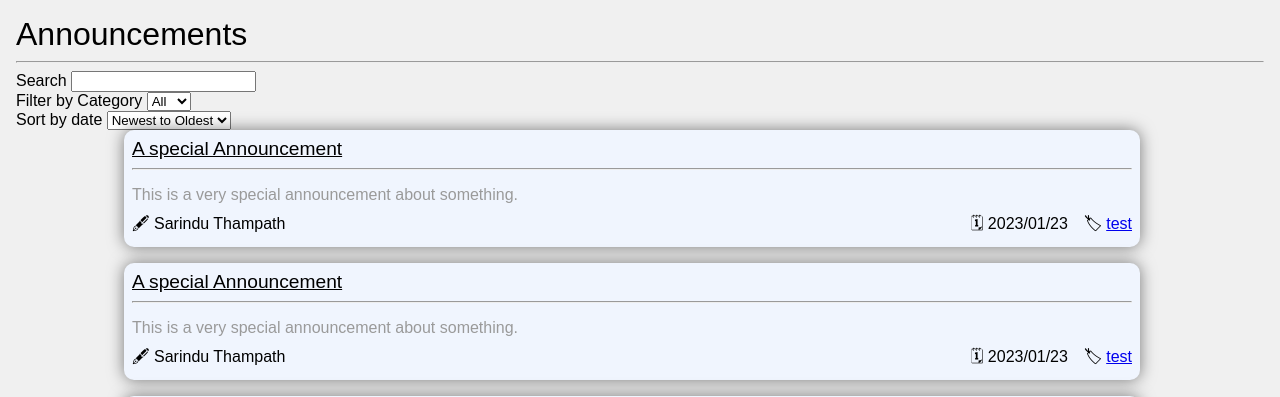
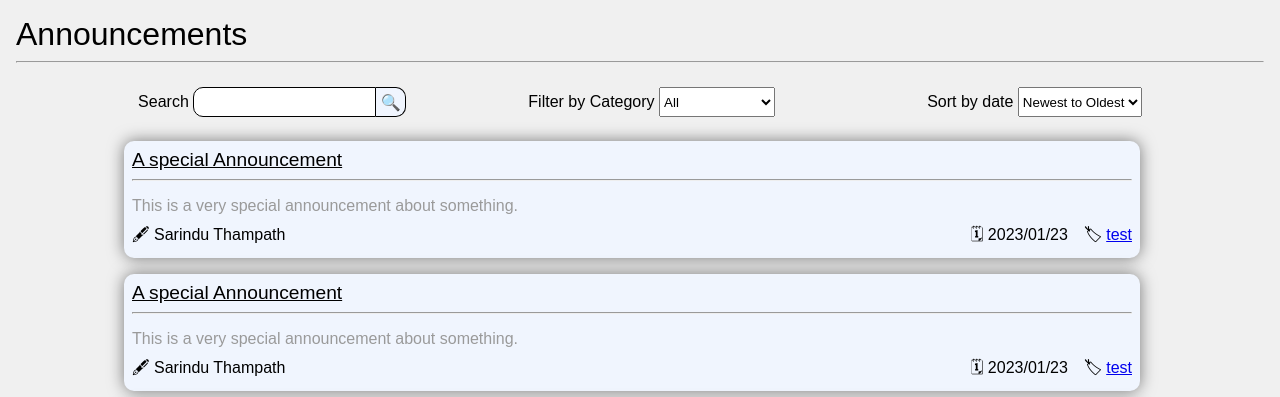
Before and after one commit to Pubudu-Anuradha/ChilawSabha, a PHP site: page /ChilawSabha/Posts in a window 1280 px wide. Shown: the part 190-587 px from the top of the page. Run offline with PHP 8.4, Linux system fonts and the light colour scheme.

Commit message:
Added styling to filters

```diff
--- a/app/views/Posts/index.php
+++ b/app/views/Posts/index.php
@@ -23,44 +23,43 @@ $posts = [
     $post,$post,
     $post,$post,
     $post,$post,
-]
+];
 ?>
 <div class="cat-title">
     Announcements
 </div>
 <hr />
 <div class="filters">
-    <form action="<?=URLROOT . '/Posts'?>" method="get">
+    <form action="<?=URLROOT . '/Posts'?>" method="get" id="filterform">
         <div class="filter">
             <label for="search">
                 Search
             </label>
-            <input type="search" name="search" id="search">
+            <input class="search" type="search" name="search" id="search" value="<?= isset($_GET['search'])?$_GET['search']:''?>">
+            <span onclick="send()"></span>
         </div>
         <div class="filter">
             <label for="category">
                 Filter by Category
             </label>
-            <select name="category" id="category">
-                <option value="All">
-                    All
-                </option>
-                <option value="test">
-                    test
-                </option>
+            <select onchange="send()" name="category" id="category">
+                <?php foreach (['All'=>'All','test1'=>'Test Category 1','test2'=> 'Test Cat 2'] as $cat_v=>$cat_d):?>
+                    <option value="<?=$cat_v?>" <?php if(isset($_GET['category']) && $_GET['category']==$cat_v) echo 'selected' ?>>
+                        <?=$cat_d?>
+                    </option>
+                <?php endforeach; ?>
             </select>
         </div>
         <div class="filter">
             <label for="sort">
                 Sort by date
             </label>
-            <select name="sort" id="sort">
-                <option value="DESC">
-                    Newest to Oldest
-                </option>
-                <option value="ASC">
-                    Oldest to Newest
-                </option>
+            <select onchange="send()" name="sort" id="sort">
+                <?php foreach(['DESC'=>'Newest to Oldest','ASC'=>'Oldest to Newest'] as $val=>$desc):?>
+                    <option value="<?= $val ?>" <?php if(isset($_GET['sort']) && $_GET['sort']==$val) echo 'selected' ?>>
+                        <?=$desc?>
+                    </option>
+                <?php endforeach; ?>
             </select>
         </div>
     </form>
@@ -91,3 +90,9 @@ $posts = [
         </div>
     <?php endforeach; ?>
 </div>
+
+<script>
+    const send = ()=>{
+        document.getElementById('filterform').submit();
+    }
+</script>
--- a/public/css/posts.css
+++ b/public/css/posts.css
@@ -118,3 +118,35 @@ markasresolved: green
 .cat-title{
     font-size: xx-large;
 }
+.filters{
+    margin: 1.5rem 0;
+}
+.filters form{
+    display: flex;
+    gap: 30px;
+    justify-content: space-evenly;
+}
+.search{
+    height: 30px;
+    border: 1px solid var(--black);
+    border-top-left-radius: 10px;
+    border-bottom-left-radius: 10px;
+}
+.search:valid ~ span:after,.search:invalid ~ span:after{
+    box-sizing: border-box;
+    content: '🔍';
+    position: absolute;
+    height: 30px;
+    aspect-ratio: 1/1;
+    display: inline-flex;
+    align-items: center;
+    justify-content: center;
+    background-color: var(--fadedblue);
+    border: 1px solid var(--black);
+    border-left: 0;
+    border-top-right-radius: 10px;
+    border-bottom-right-radius: 10px;
+}
+.filter select{
+    height: 30px;
+}
```
